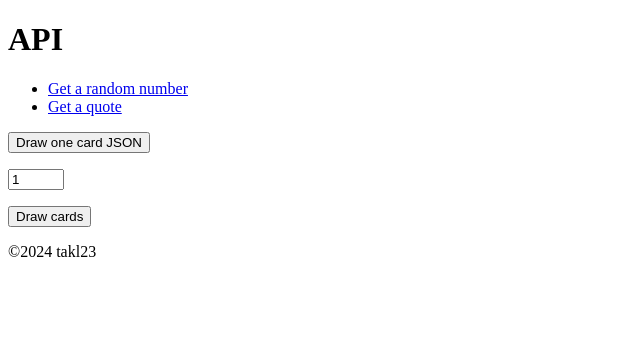
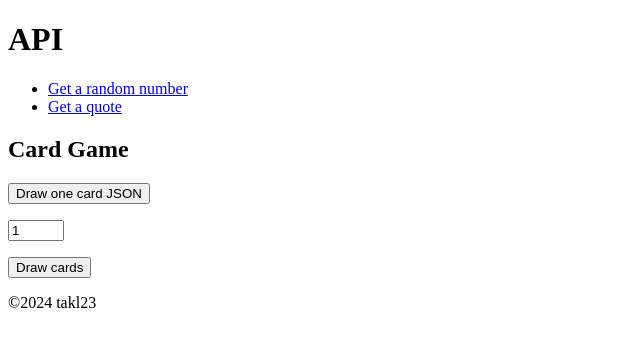
Before and after one commit to takl23/mvc, a Symfony app: template templates/api.html.twig in a window 1280 px wide. Shown: the part 206-553 px from the top of the page, without its empty margins (0-640 px from the left). Run offline with Twig, Linux system fonts and the light colour scheme; the template is opened without the code that fills it, so the values that code supplies are empty; some libraries are stand-ins or nearby versions.

Commit message:
Update route

```diff
--- a/templates/api.html.twig
+++ b/templates/api.html.twig
@@ -15,7 +15,7 @@
     <li><a href="{{  path('quote') }}">Get a quote</a></li>
     </ul>
 
-
+<h2>Card Game</h2>
 <form method="post" action="">
     <p>
         <input type="submit" name="apidraw" value="Draw one card JSON"
```
